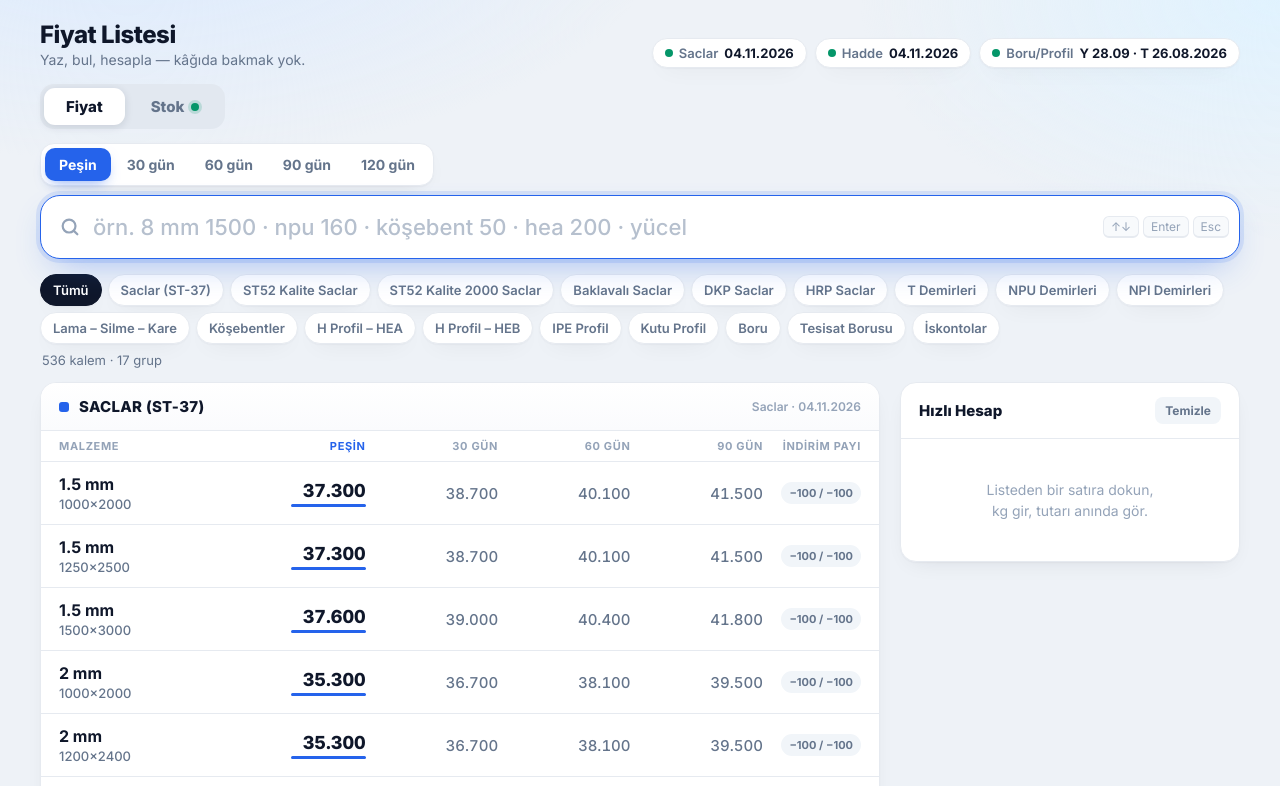
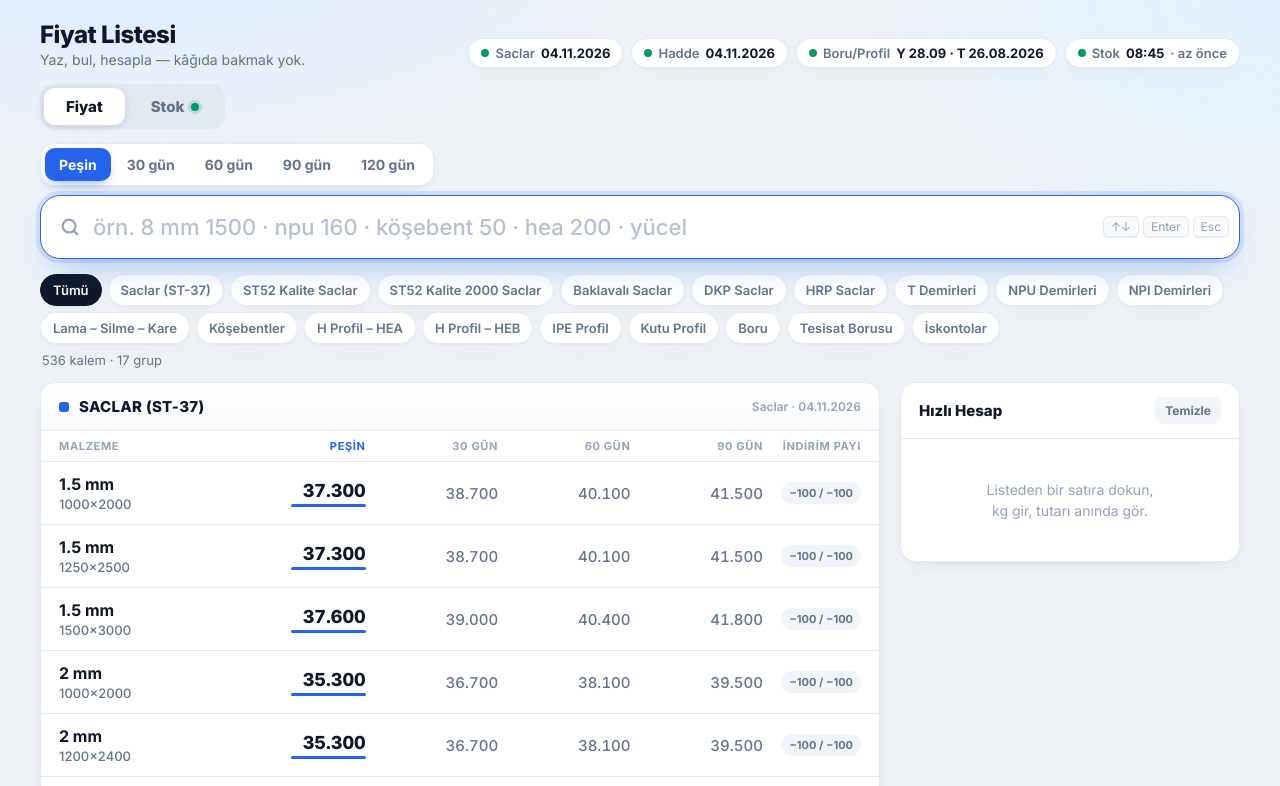
Before and after one commit to metin-a11y/fiyat-listesi, a plain HTML site: page index.html in a window 1280 px wide. Shown: the top 786 px of the page. Drawn offline with Linux system fonts and the light colour scheme.

Commit message:
Stok güncelleme saati üst bilgi satırında da gösteriliyor
Co-Authored-By: Claude Opus 5.5 <noreply@anthropic.com>
Claude-Session: https://claude.ai/code/session_01RgVeejQGeXQttPj6yuaqNE

```diff
--- a/index.html
+++ b/index.html
@@ -723,10 +723,14 @@ async function loadStok(force){
 function ago(iso){const d=(Date.now()-new Date(iso))/60000;if(isNaN(d))return "";if(d<1)return "az önce";if(d<60)return Math.round(d)+" dk önce";if(d<1440)return Math.round(d/60)+" sa önce";return Math.round(d/1440)+" gün önce";}
 function renderStokStatus(){
   const dot=document.getElementById("stokDot");dot.className="mdot";
-  if(!STOK.data){dot.classList.add(STOK.err?"err":"");return;}
+  let pill=document.getElementById("stokPill");
+  if(!pill){pill=document.createElement("span");pill.id="stokPill";pill.className="pill";document.getElementById("dates").appendChild(pill);}
+  if(!STOK.data){if(STOK.err)dot.classList.add("err");pill.innerHTML=`<span class="dot" style="background:var(--red)"></span>Stok <b>bağlı değil</b>`;return;}
   const m=(Date.now()-new Date(STOK.data.guncelleme))/60000;
   dot.classList.add(m>30?"old":"ok");
+  pill.innerHTML=`<span class="dot" style="background:${m>30?'var(--warn)':'var(--ok)'}"></span>Stok <b>${new Date(STOK.data.guncelleme).toLocaleTimeString("tr-TR",{hour:"2-digit",minute:"2-digit"})}</b> · ${ago(STOK.data.guncelleme)}`;
 }
+setInterval(()=>{if(STOK.data)renderStokStatus();},60000);
 function renderStok(){
   const out=document.getElementById("stokOut");
   if(!STOK.data){out.innerHTML=`<div class="none"><b>Stok verisi bağlı değil</b>${STOK.err?"Bilgisayardaki stok betiği henüz veri göndermemiş.":"Yükleniyor…"}</div>`;document.getElementById("meta").textContent="";return;}
```
